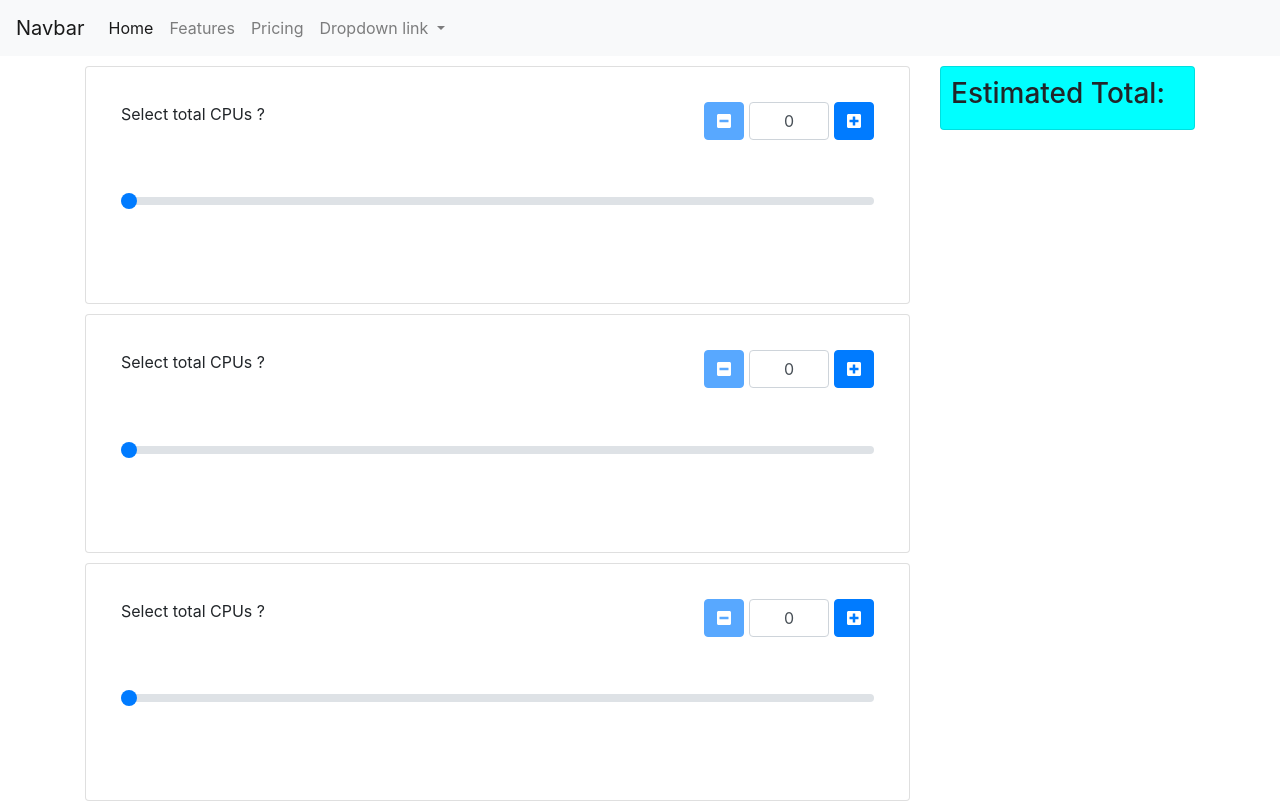
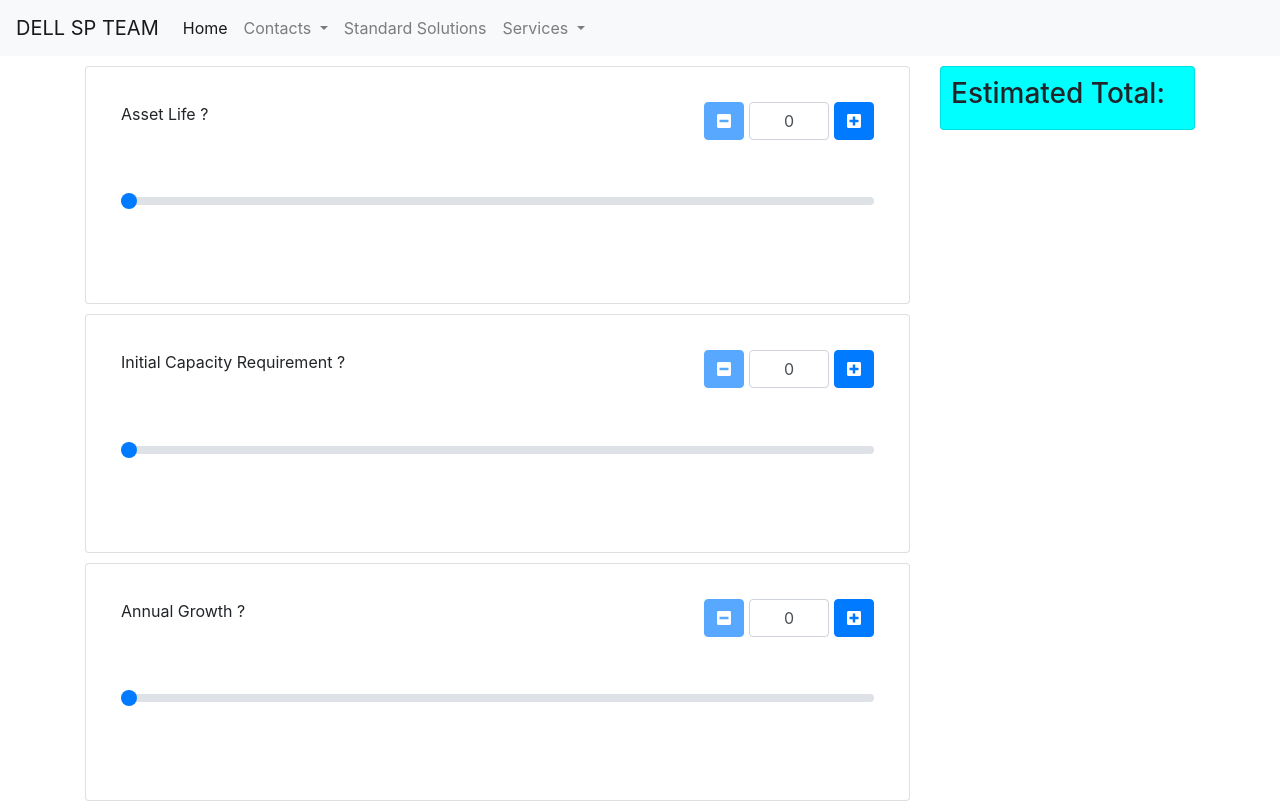
Before and after one commit to gaurav-kispotta/ProductifyMe.github.io, an Angular app: page / in a window 1280 px wide. Shown: the top 803 px of the page. Built offline with nearby package versions, Linux system fonts and the light colour scheme.

Commit message:
Commit1
:)

```diff
--- a/src/app/app.component.html
+++ b/src/app/app.component.html
@@ -1,5 +1,5 @@
 <nav class="navbar navbar-expand-lg navbar-light bg-light">
-  <a class="navbar-brand" href="#">Navbar</a>
+  <a class="navbar-brand" href="#">DELL SP TEAM</a>
   <button class="navbar-toggler" type="button" data-toggle="collapse" data-target="#navbarNavDropdown" aria-controls="navbarNavDropdown" aria-expanded="false" aria-label="Toggle navigation">
     <span class="navbar-toggler-icon"></span>
   </button>
@@ -8,20 +8,27 @@
       <li class="nav-item active">
         <a class="nav-link" href="#">Home <span class="sr-only">(current)</span></a>
       </li>
-      <li class="nav-item">
-        <a class="nav-link" href="#">Features</a>
+      <li class="nav-item dropdown">
+        <a class="nav-link dropdown-toggle" href="#" id="navbarDropdownMenuLink" role="button" data-toggle="dropdown" aria-haspopup="true" aria-expanded="false">
+          Contacts
+        </a>
+        <div class="dropdown-menu" aria-labelledby="navbarDropdownMenuLink">
+          <a class="dropdown-item" href="#">BD Contacts</a>
+          <a class="dropdown-item" href="#">SP Contacts</a>
+          <a class="dropdown-item" href="#">SA Contacts</a>
+        </div>
       </li>
       <li class="nav-item">
-        <a class="nav-link" href="#">Pricing</a>
+        <a class="nav-link" href="#">Standard Solutions</a>
       </li>
       <li class="nav-item dropdown">
         <a class="nav-link dropdown-toggle" href="#" id="navbarDropdownMenuLink" role="button" data-toggle="dropdown" aria-haspopup="true" aria-expanded="false">
-          Dropdown link
+          Services
         </a>
         <div class="dropdown-menu" aria-labelledby="navbarDropdownMenuLink">
-          <a class="dropdown-item" href="#">Action</a>
-          <a class="dropdown-item" href="#">Another action</a>
-          <a class="dropdown-item" href="#">Something else here</a>
+          <a class="dropdown-item" href="#">Compute</a>
+          <a class="dropdown-item" href="#">Storage</a>
+          <a class="dropdown-item" href="#">Back Up</a>
         </div>
       </li>
     </ul>
--- a/src/app/quotes/quote-questions-list/quote-questions-list.component.ts
+++ b/src/app/quotes/quote-questions-list/quote-questions-list.component.ts
@@ -13,16 +13,34 @@ export class QuoteQuestionsListComponent implements OnInit {
   constructor() {
 
     const q = new QuoteQuestions();
-    q.questionTitle = 'Select total CPUs ?';
+    q.questionTitle = 'Asset Life ?';
     q.minCount = 0;
     q.maxCount = 10;
     q.value = 0;
 
+    const q1 = new QuoteQuestions();
+    q1.questionTitle = 'Initial Capacity Requirement ?';
+    q1.minCount = 0;
+    q1.maxCount = 10;
+    q1.value = 0;
+
+    const q2 = new QuoteQuestions();
+    q2.questionTitle = 'Annual Growth ?';
+    q2.minCount = 0;
+    q2.maxCount = 10;
+    q2.value = 0;
+
+    const q3 = new QuoteQuestions();
+    q3.questionTitle = 'Migration Period ?';
+    q3.minCount = 0;
+    q3.maxCount = 10;
+    q3.value = 0;
+
 
     this.quoteQuestionList.push(q);
-    this.quoteQuestionList.push(q);
-    this.quoteQuestionList.push(q);
-    this.quoteQuestionList.push(q);
+    this.quoteQuestionList.push(q1);
+    this.quoteQuestionList.push(q2);
+    this.quoteQuestionList.push(q3);
    }
 
   ngOnInit() {
```
